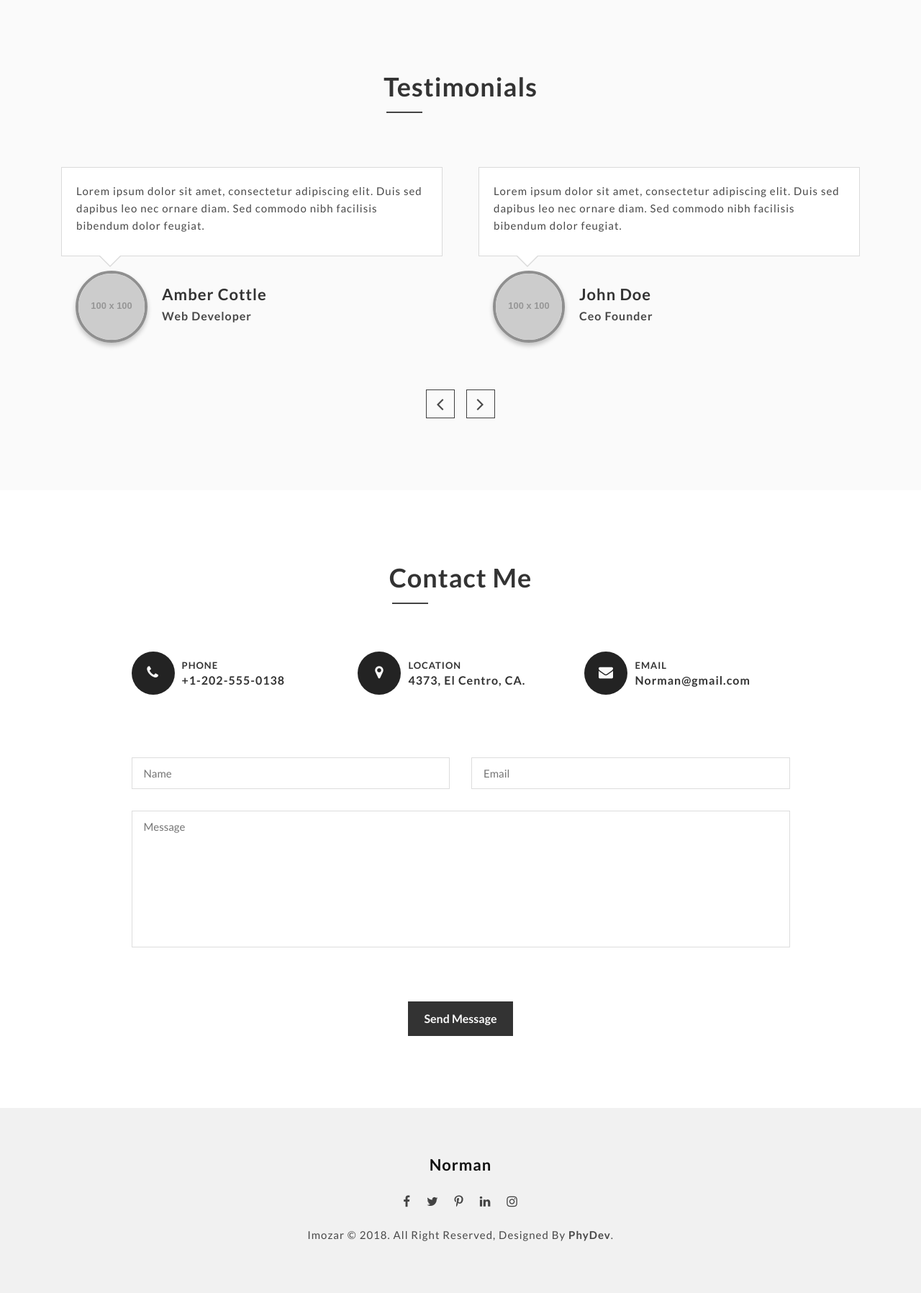
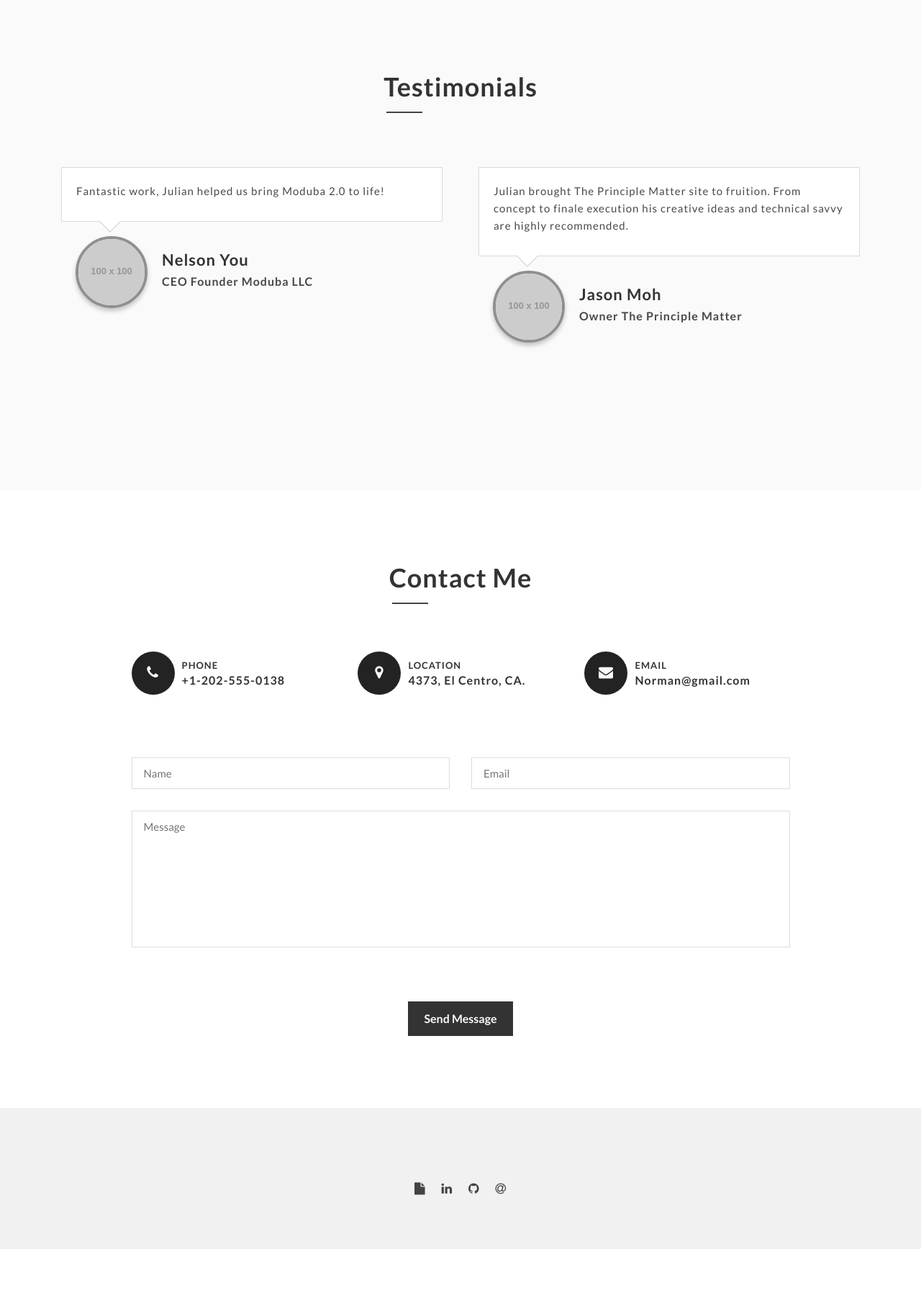
Before and after one commit to julianso89/portfolio, a PHP site: page / in a window 1280 px wide. Shown: the part 3307-5103 px from the top of the page at 72% size. After the commit the page ends 5042 px from the top, so only its background shows below. Run offline with PHP 8.4, Linux system fonts and the light colour scheme; grey boxes labelled with a size stand in for pictures from a placeholder-image service; some libraries are stand-ins or nearby versions.

Commit message:
background image updated. skills and contact updated

```diff
--- a/css/style.css
+++ b/css/style.css
@@ -306,7 +306,7 @@ Home
 	position: relative;
 	height: 100%;
 	min-height: 550px;
-	background-image: url(http://placehold.it/1200x800);
+	background-image: url(trolltunga.jpg);
 	background-repeat: no-repeat;
 	background-position: center;
 	-webkit-background-size: cover;
@@ -1043,10 +1043,12 @@ Mediaqueries
 		width: 170px;
 	}
 	#home h1 {
-		font-size: 50px;
+		font-size: 12rem;
+		font-family: 'Lobster Two';
 	}
 	#home .typer-title {
 		font-size: 26px;
+		font-family: 'Lobster Two';
 	}
 
 	.home-slider-btn {
--- a/index.html
+++ b/index.html
@@ -7,7 +7,7 @@
     <!-- The above 3 meta tags *must* come first in the head; any other head content must come *after* these tags -->
 
     <!-- SITE TITLE -->
-    <title>Julian's Portfolio Template</title>
+    <title>Julian So</title>
     <meta name="description" content="Bamboo - Personal Parallax Portfolio Template">
 
     <!-- Bootstrap CSS -->
@@ -179,6 +179,7 @@
         </div> <!-- End Container -->
     </section>
     <!-- END ABOUT -->
+
 
     <!-- SERVICES -->
     <section id="services" class="section one-page-section second-bg">
@@ -396,85 +397,29 @@
 
                         <div class="one-testimonial">
                             <div class="testimonial-content">
-                                <p>Lorem ipsum dolor sit amet, consectetur adipiscing elit. Duis sed dapibus leo nec ornare diam. Sed commodo nibh facilisis bibendum dolor feugiat.</p>
+                                <p>Fantastic work, Julian helped us bring Moduba 2.0 to life!</p>
                             </div>
                             <div class="testimonial-person">
                                 <figure>
                                   <img src="http://placehold.it/100x100" alt="tes-img-5">
                                 </figure>
                                 <div class="testimonial-inf">
-                                    <h4>Amber Cottle</h4>
-                                    <p>Web Developer</p>
+                                    <h4>Nelson You</h4>
+                                    <p>CEO Founder Moduba LLC</p>
                                 </div>
                             </div>
                         </div>
                         <div class="one-testimonial">
                             <div class="testimonial-content">
-                                <p>Lorem ipsum dolor sit amet, consectetur adipiscing elit. Duis sed dapibus leo nec ornare diam. Sed commodo nibh facilisis bibendum dolor feugiat.</p>
+                                <p>Julian brought The Principle Matter site to fruition. From concept to finale execution his creative ideas and technical savvy are highly recommended.</p>
                             </div>
                             <div class="testimonial-person">
                                 <figure>
                                   <img src="http://placehold.it/100x100" alt="tes-img-3">
                                 </figure>
                                 <div class="testimonial-inf">
-                                    <h4>John Doe</h4>
-                                    <p>Ceo Founder</p>
-                                </div>
-                            </div>
-                        </div>
-                        <div class="one-testimonial">
-                            <div class="testimonial-content">
-                                <p>Lorem ipsum dolor sit amet, consectetur adipiscing elit. Duis sed dapibus leo nec ornare diam. Sed commodo nibh facilisis bibendum dolor feugiat.</p>
-                            </div>
-                            <div class="testimonial-person">
-                                <figure>
-                                  <img src="http://placehold.it/100x100" alt="tes-img-4">
-                                </figure>
-                                <div class="testimonial-inf">
-                                    <h4>Alvin Jewel</h4>
-                                    <p>Creative Head</p>
-                                </div>
-                            </div>
-                        </div>
-                        <div class="one-testimonial">
-                            <div class="testimonial-content">
-                                <p>Lorem ipsum dolor sit amet, consectetur adipiscing elit. Duis sed dapibus leo nec ornare diam. Sed commodo nibh facilisis bibendum dolor feugiat.</p>
-                            </div>
-                            <div class="testimonial-person">
-                                <figure>
-                                  <img src="http://placehold.it/100x100" alt="tes-img-2">
-                                </figure>
-                                <div class="testimonial-inf">
-                                    <h4>Rebecca Johansson</h4>
-                                    <p>Project Manager</p>
-                                </div>
-                            </div>
-                        </div>
-                        <div class="one-testimonial">
-                            <div class="testimonial-content">
-                                <p>Lorem ipsum dolor sit amet, consectetur adipiscing elit. Duis sed dapibus leo nec ornare diam. Sed commodo nibh facilisis bibendum dolor feugiat.</p>
-                            </div>
-                            <div class="testimonial-person">
-                                <figure>
-                                  <img src="http://placehold.it/100x100" alt="tes-img-1">
-                                </figure>
-                                <div class="testimonial-inf">
-                                    <h4>Mark Smith</h4>
-                                    <p>Creative Head</p>
-                                </div>
-                            </div>
-                        </div>
-                        <div class="one-testimonial">
-                            <div class="testimonial-content">
-                                <p>Lorem ipsum dolor sit amet, consectetur adipiscing elit. Duis sed dapibus leo nec ornare diam. Sed commodo nibh facilisis bibendum dolor feugiat.</p>
-                            </div>
-                            <div class="testimonial-person">
-                                <figure>
-                                  <img src="http://placehold.it/100x100" alt="tes-img-6">
-                                </figure>
-                                <div class="testimonial-inf">
-                                    <h4>Audley Carson</h4>
-                                    <p>Front End Developer</p>
+                                    <h4>Jason Moh</h4>
+                                    <p>Owner The Principle Matter</p>
                                 </div>
                             </div>
                         </div>
@@ -561,19 +506,17 @@
     <footer class="footer">
         <div class="container">
             <div class="row">
-                <a href="index.html" class="effect footer-title">Norman</a>
+                <a href="index.html" class="effect footer-title"></a>
 
                 <div class="footer-social">
                     <ul class="footer-social-list">
-                        <li><a class="effect" href="#"><i class="fa fa-facebook"></i></a></li>
-                        <li><a class="effect" href="#"><i class="fa fa-twitter"></i></a></li>
-                        <li><a class="effect" href="#"><i class="fa fa-pinterest-p"></i></a></li>
-                        <li><a class="effect" href="#"><i class="fa fa-linkedin"></i></a></li>
-                        <li><a class="effect" href="#"><i class="fa fa-instagram"></i></a></li>
+                        <li><a href="resume.pdf" target="_blank" class="effect"><i class="fa fa-file"></i></a></li>
+                        <li><a href="https://www.linkedin.com/in/sojulian/" target="_blank" class="effect"><i class="fa fa-linkedin"></i></a></li>
+                        <li><a href="https://github.com/julianso89" target="_blank" class="effect"><i class="fa fa-github"></i></a></li>
+                        <li> <a href="#contact" class="effect" class="smoothscroll"><i class="fa fa-at"></i></a></li>
                     </ul>
                 </div>
 
-                <p class="copy-text">Imozar &copy; 2018. all right reserved, designed by <strong><a href="https://themeforest.net/user/phydev" target="_blank">PhyDev</a></strong>.</p>
             </div> <!-- end row -->
         </div> <!-- End Container -->
     </footer>
--- a/js/main.js
+++ b/js/main.js
@@ -315,7 +315,7 @@ $(function(){
     if (animation) {
 
       var text = $('#home .typer-title'),
-          textOne = "i'm ui/ux designer",
+          textOne = "i'm a web developer",
           textTwo = "let's work together",
           textThree = "i can create awesome stuff";
 
--- a/mail/contact.php
+++ b/mail/contact.php
@@ -18,7 +18,7 @@
 
         // Set the recipient email address.
         // FIXME: Update this to your desired email address.
-        $recipient = "YoureMail@mail.com"; // Change This Email
+        $recipient = "julianso89@gmail.com"; // Change This Email
 
         // Set the email subject.
         $subject = "New contact from $name";
```
Also changed, not shown: css/abstract.jpg (added), css/landscape.png (added), css/trolltunga.jpg (added).
